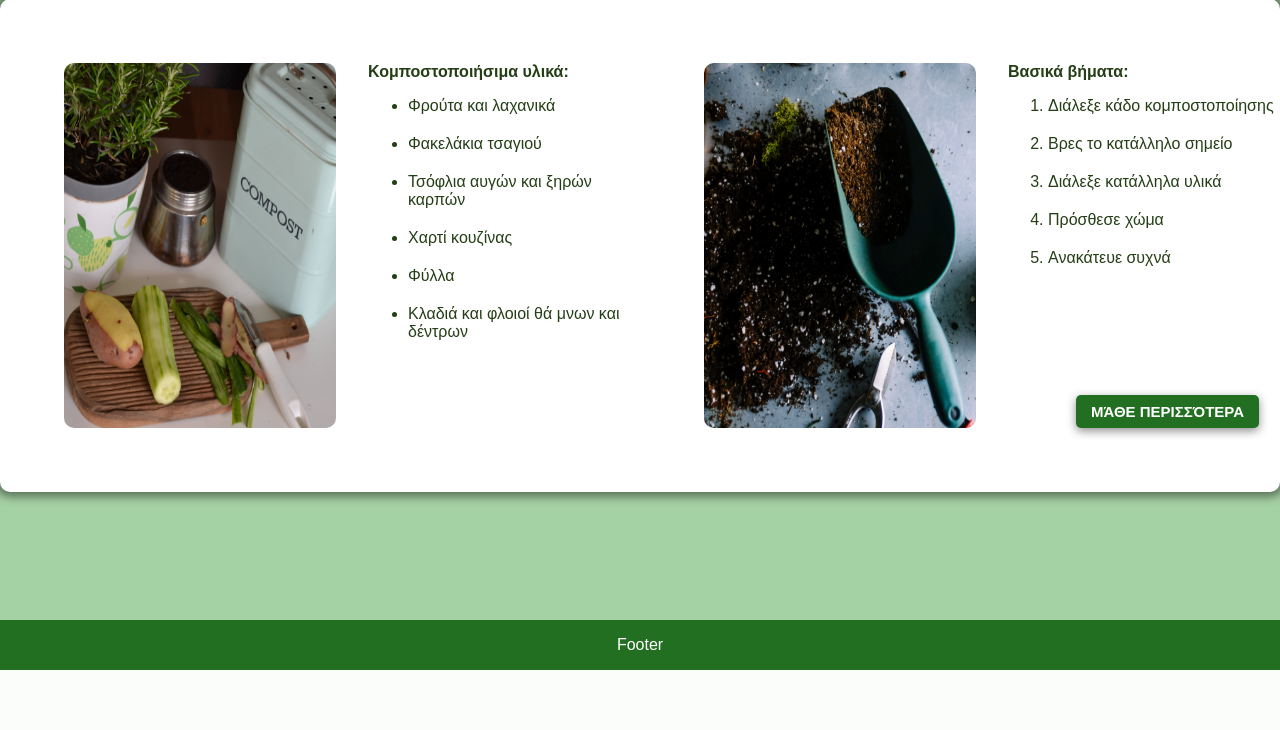
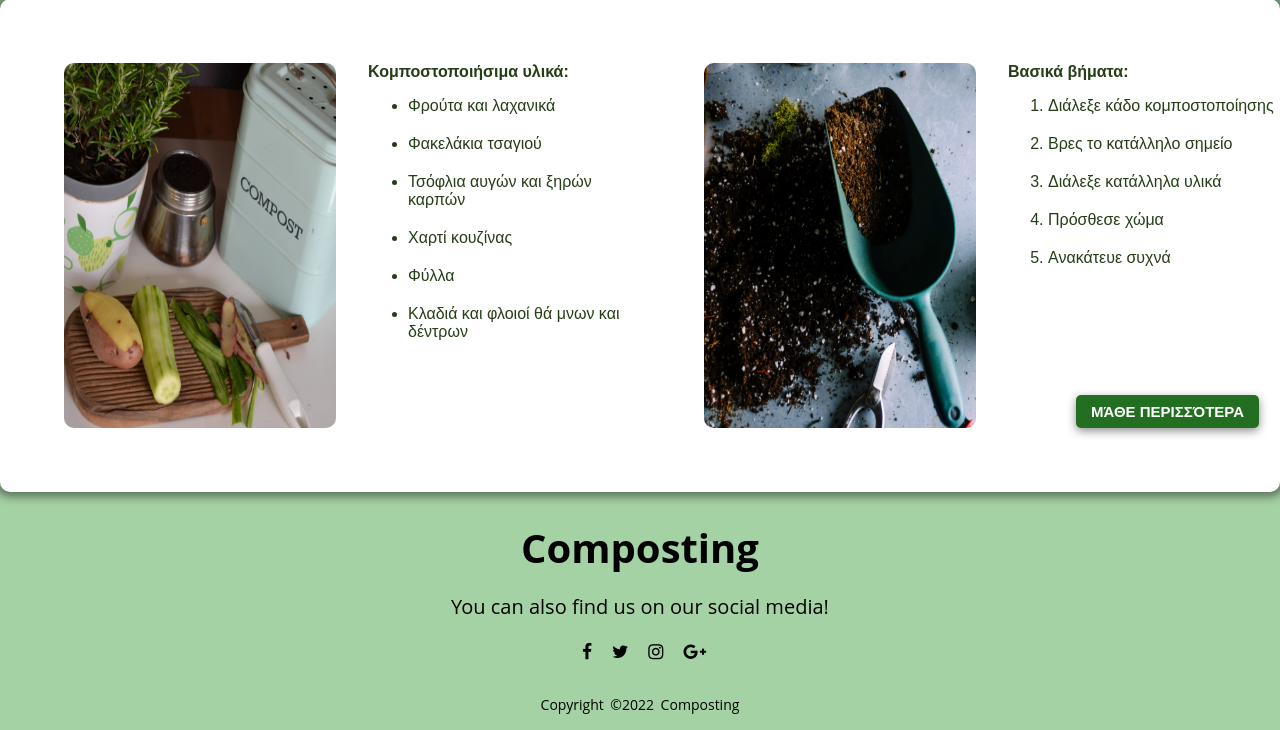
Before and after one commit to SimosNeopoulos/Composting-Project, a PHP site: page /html/homepage.html in a window 1280 px wide. Shown: the part 1192-1922 px from the top of the page. Before the commit the page ends 1862 px from the top, so only its background shows below. Run offline with PHP 8.4, Linux system fonts and the light colour scheme.

Commit message:
footer for home page

```diff
--- a/css/general.css
+++ b/css/general.css
@@ -369,7 +369,7 @@ header.sticky-header {
 /************ FOOTER ************/
 
 footer{
-    background: #000000;
+    background: rgba(173, 142, 142, 0);
     height: auto;
     width: 100%;
     font-family: "Open Sans";
@@ -384,16 +384,18 @@ footer{
 }
 
 .footer-content h3{
+    color: #000000;
     font-size: 40px;
     font-weight: 400;
     text-transform: capitalize;
-    line-height: 3rem;
+    line-height: 2rem;
 }
 
 .footer-content p{
+    color: #000000;
     max-width: 700px;
     margin: 2px auto;
-    line-height: 5px;
+    line-height: 1px;
     font-size: 20px;
 }
 
@@ -402,30 +404,31 @@ footer{
     display: flex;
     align-items: center;
     justify-content: center;
-    margin: 3rem 2rem 2rem 0;
+    margin: 2rem 2rem 1rem 0;
 }
 .socials li{
     margin: 0 10px;
 }
 .socials a{
     text-decoration: none;
-    color: #fff;
+    color: #000000;
 }
 .socials a i{
     font-size: 1.1rem;
     transition: color .4s ease;
 }
 .socials a:hover i{
-    color: #73ea67;
+    color: #ffffff;
 }
 
 .footer-bottom{
-    background: #000;
-    width: 100vw;
+    background: rgba(173, 142, 142, 0);
+    width: 100%;
     padding: 2px 0;
     text-align:center;
 }
 .footer-bottom p{
+    color: #000000;
     font-size: 14px;
     word-spacing: 3px;
     text-transform: capitalize;
--- a/html/homepage.html
+++ b/html/homepage.html
@@ -4,6 +4,7 @@
     <meta charset="UTF-8">
     <link rel="stylesheet" href="/css/style_homepage.css">
     <link rel="stylesheet" href="../css/general.css">
+    <link rel="stylesheet" href="https://cdnjs.cloudflare.com/ajax/libs/font-awesome/4.7.0/css/font-awesome.min.css">
     <title>Homepage</title>
 </head>
 <body>
@@ -58,9 +59,26 @@
 </div>
 
 
-<div class="footer">
+<!--<div class="footer">
     <p>Footer</p>
-</div>
+</div>-->
+
+<footer>
+    <div class="footer-content">
+        <h3><b>Composting</b></h3>
+        <p>You can also find us on our social media!</p>
+        <ul class="socials">
+            <li><a href="https://www.youtube.com/watch?v=AjWfY7SnMBI&ab_channel=CandRfun"><i class="fa fa-facebook"></i></a></li>
+            <li><a href="https://www.youtube.com/watch?v=AjWfY7SnMBI&ab_channel=CandRfun"><i class="fa fa-twitter"></i></a></li>
+            <li><a href="https://www.youtube.com/watch?v=AjWfY7SnMBI&ab_channel=CandRfun"><i class="fa fa-instagram"></i></a></li>
+            <li><a href="https://www.youtube.com/watch?v=AjWfY7SnMBI&ab_channel=CandRfun"><i class="fa fa-google-plus"></i></a></li>
+        </ul>
+    </div>
+    <div class="footer-bottom">
+        <p>copyright &copy;2022 composting</p>
+    </div>
+</footer>
+
 <script type="text/javascript" src="../java_script/script.js"></script>
 </body>
 </html>
```
